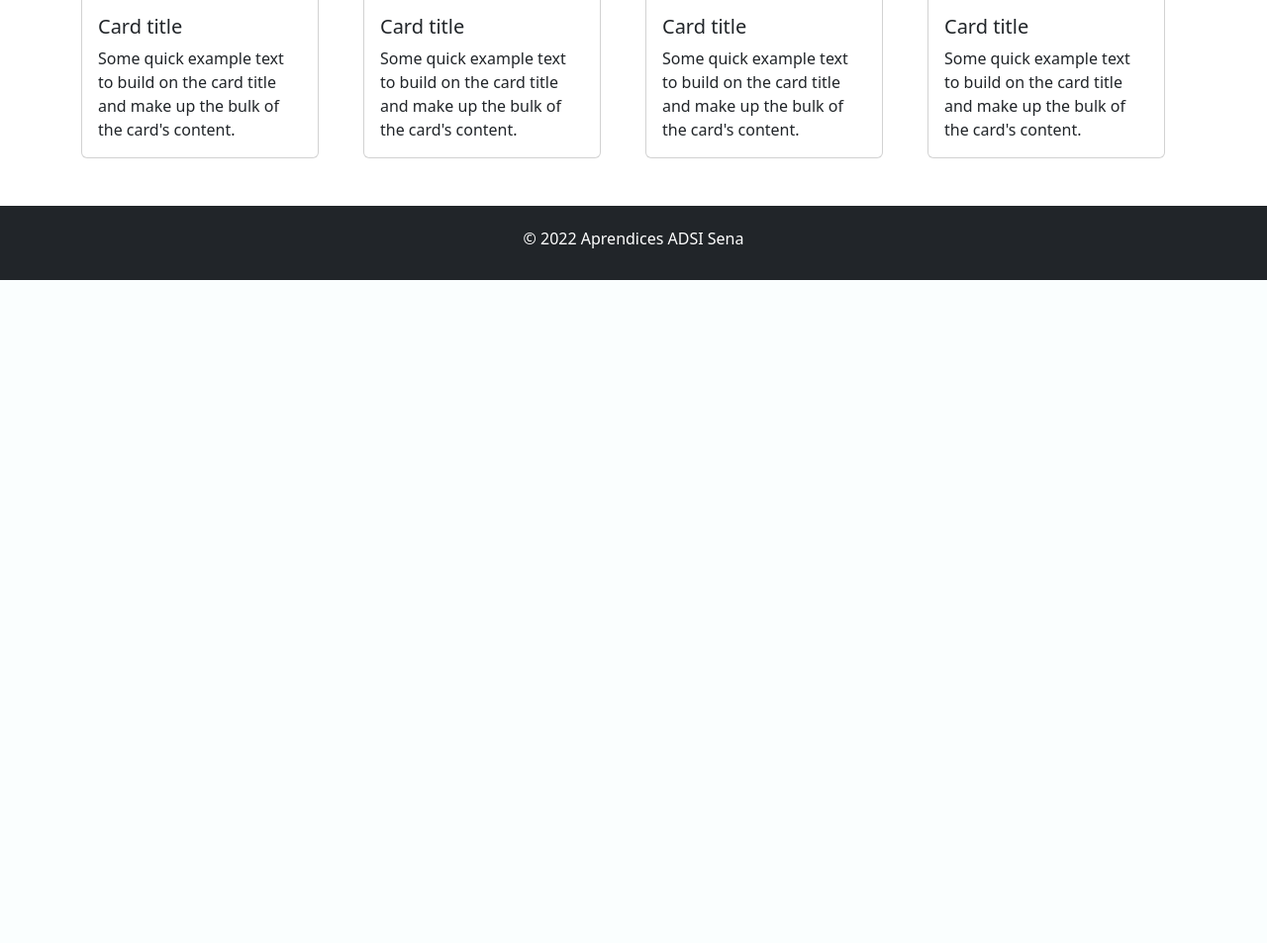
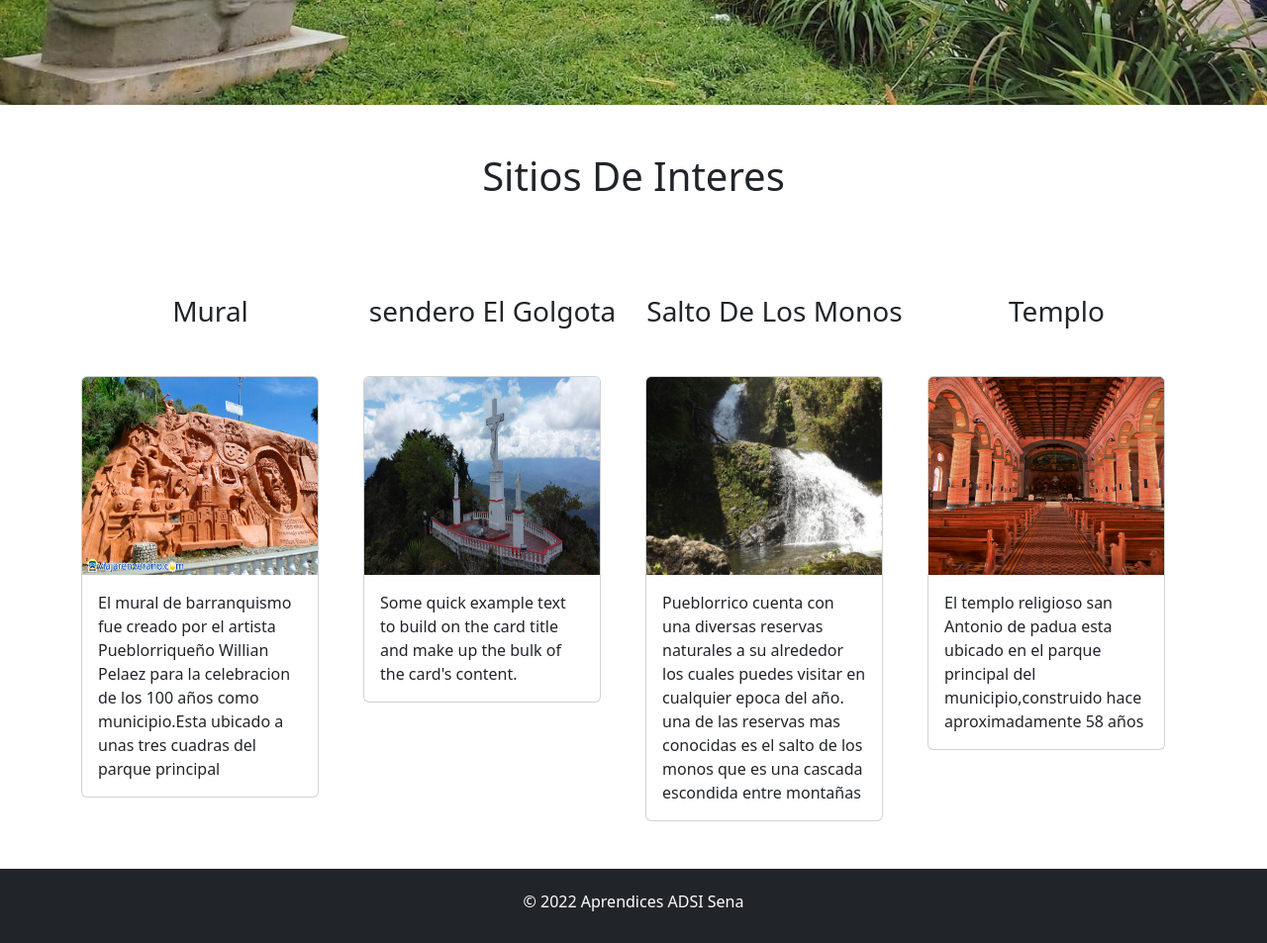
Before and after one commit to ALEJO-29/PR-Barber, a Django app: template barberiaHarri/Nosotros/templates/nosotros.html in a window 1280 px wide. Shown: the part 1118-2071 px from the top of the page at 99% size. Before the commit the page ends 1401 px from the top, so only its background shows below. Run offline with Django 4.2, Linux system fonts and the light colour scheme; the template is opened without the code that fills it, so the values that code supplies are empty; some libraries are stand-ins or nearby versions.

Commit message:
nosotros

```diff
--- a/barberiaHarri/Nosotros/templates/nosotros.html
+++ b/barberiaHarri/Nosotros/templates/nosotros.html
@@ -11,40 +11,60 @@
 {% block  content  %}
 
 
-{% comment %} <div id="
-<div class="container-fluid">
 
-    <img src="{% static 'img/slider2.jpg' %}" class="w-100 d-block h-75" alt="Second slide">
-</div>" >
+<section class="nosotros" >
 
+    <h1 class="text-center my-5 ">Pueblorrico Antioquia</h1>
 
-</div> {% endcomment %}
+    <div class="container-sm"><p>Pueblorrico es un municipio de Colombia, localizado en la subregión Suroeste
+         del departamento de Antioquia ,esta ubicado a 126 KM de la ciudad de Medellin. Limita por el norte con los municipios de Salgar
+          y Tarso, por el este con el municipio de Jericó, por el sur con el municipio
+           de Andes y por el oeste con los municipios de Ciudad Bolívar e Hispania.
+          Esta a una altura de 1800 metros sobre el nivel del mar</P>
+    </div>
 
 
 
-<section class="principal">
-    <img src="{% static 'img/slider2.jpg' %}" class="w-100 d-block h-75" alt="Second slide">
+    <section class="principal my-5  ">
 
-</section>
+      <img src="{% static 'img/slider2.jpg' %}" class="img-fluid" alt="Second slide">
 
-<section class="nosotros">
+    </section>
 
-    <h1 class="text-center my-5 ">Pueblorrico Antioquia</h1>
-    <p>Pueblorrico es un municipio de Colombia, localizado en la subregión Suroeste
-         del departamento de Antioquia. Limita por el norte con los municipios de Salgar
-          y Tarso, por el este con el municipio de Jericó, por el sur con el municipio
-           de Andes y por el oeste con los municipios de Ciudad Bolívar e Hispania</P>
+
 
     <div class="container">
+
+
+      <h1 class="text-center my-5 ">Sitios De Interes</h1>
+
+    <div class="container-sm">
+      <p>  </P>
+    </div>
 
         <div class="row">
 
             <div class="col-3">
-                <h3 class="text-center my-5 ">culumna1</h3>
+                <h3 class="text-center my-5">Mural</h3>
+                <div class="card" style="width: 15rem">
+                    <img src="{% static 'img/mural1.png' %}" class="card-img-top" alt="Second slide" width="300px" height="200px">
+                    <div class="card-body">
+
+                      <p class="card-text"> El mural de barranquismo fue creado por el artista Pueblorriqueño Willian Pelaez
+                        para la celebracion de los 100 años como municipio.Esta ubicado a unas tres cuadras del parque principal
+                      </p>
+
+                    </div>
+                 </div>
+            </div>
+
+
+            <div class="col-3">
+                <h3 class="text-center my-5 ">sendero El Golgota</h3>
                 <div class="card" style="width: 15rem;">
-                    <img src="..." class="card-img-top" alt="...">
+                    <img src="{% static 'img/golgota1.jpeg' %}" class="card-img-top" alt="..." width="300px" height="200px">
                     <div class="card-body">
-                      <h5 class="card-title">Card title</h5>
+
                       <p class="card-text">Some quick example text to build on the card title and make up the bulk of the card's content.</p>
 
                     </div>
@@ -53,12 +73,15 @@
 
 
             <div class="col-3">
-                <h3 class="text-center my-5 ">culumna2</h3>
-                <div class="card" style="width: 15rem;">
-                    <img src="..." class="card-img-top" alt="...">
+                <h3 class="text-center my-5 ">Salto De Los Monos</h3>
+                <div class="card " style="width: 15rem;">
+                    <img src="{% static 'img/saltom.jpg' %}" class="card-img-top" alt="..." width="300px" height="200px">
                     <div class="card-body">
-                      <h5 class="card-title">Card title</h5>
-                      <p class="card-text">Some quick example text to build on the card title and make up the bulk of the card's content.</p>
+
+                      <p class="card-text">Pueblorrico cuenta con una diversas reservas
+                        naturales a su alrededor los cuales puedes visitar en cualquier epoca del año.
+                        una de las reservas mas conocidas es el salto de los monos que es una cascada escondida entre montañas
+                        </p>
 
                     </div>
                   </div>
@@ -66,25 +89,13 @@
 
 
             <div class="col-3">
-                <h3 class="text-center my-5 ">culumna3</h3>
+                <h3 class="text-center my-5 ">Templo</h3>
                 <div class="card" style="width: 15rem;">
-                    <img src="..." class="card-img-top" alt="...">
+                    <img src="{% static 'img/iglesia.jpg' %}" class="card-img-top" alt="..." width="300px" height="200px">
                     <div class="card-body">
-                      <h5 class="card-title">Card title</h5>
-                      <p class="card-text">Some quick example text to build on the card title and make up the bulk of the card's content.</p>
 
-                    </div>
-                  </div>
-            </div>
-
-
-            <div class="col-3">
-                <h3 class="text-center my-5 ">culumna4</h3>
-                <div class="card" style="width: 15rem;">
-                    <img src="..." class="card-img-top" alt="...">
-                    <div class="card-body">
-                      <h5 class="card-title">Card title</h5>
-                      <p class="card-text">Some quick example text to build on the card title and make up the bulk of the card's content.</p>
+                      <p class="card-text">El templo religioso san Antonio de padua esta ubicado
+                        en el parque principal del municipio,construido hace aproximadamente 58 años </p>
 
                     </div>
                   </div>
@@ -95,12 +106,6 @@
         </div>
 
     </div>
-
-</section>
-
-<section class="informacion">
-
-
 
 </section>
 
@@ -121,4 +126,6 @@
 
 
 
+
+
 {% endblock  %}
```
Also changed, not shown: barberiaHarri/barberApp/static/img/golgota.jpeg (added), barberiaHarri/barberApp/static/img/golgota1.jpeg (added), barberiaHarri/barberApp/static/img/iglesia.jpg (added), barberiaHarri/barberApp/static/img/mural1.png (added), barberiaHarri/barberApp/static/img/saltom.jpg (added).
